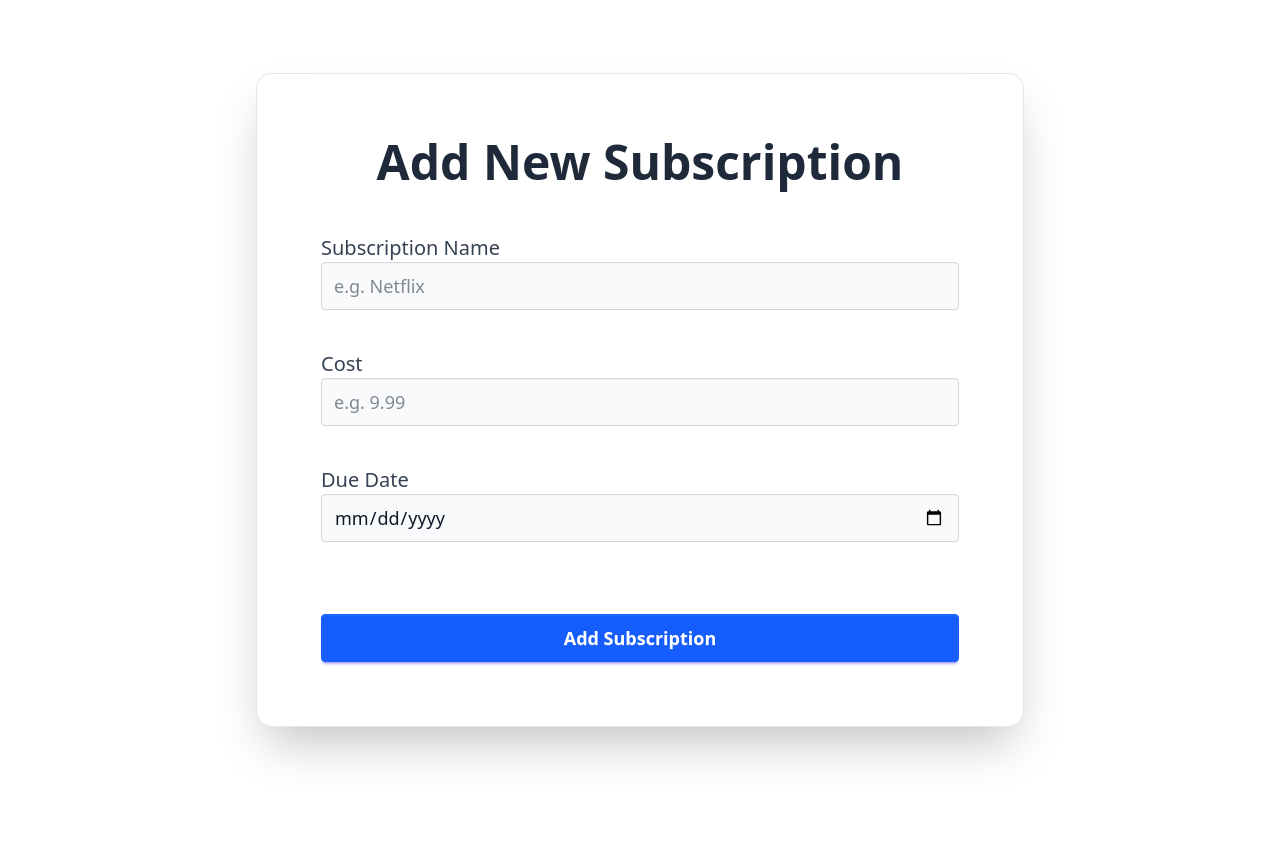
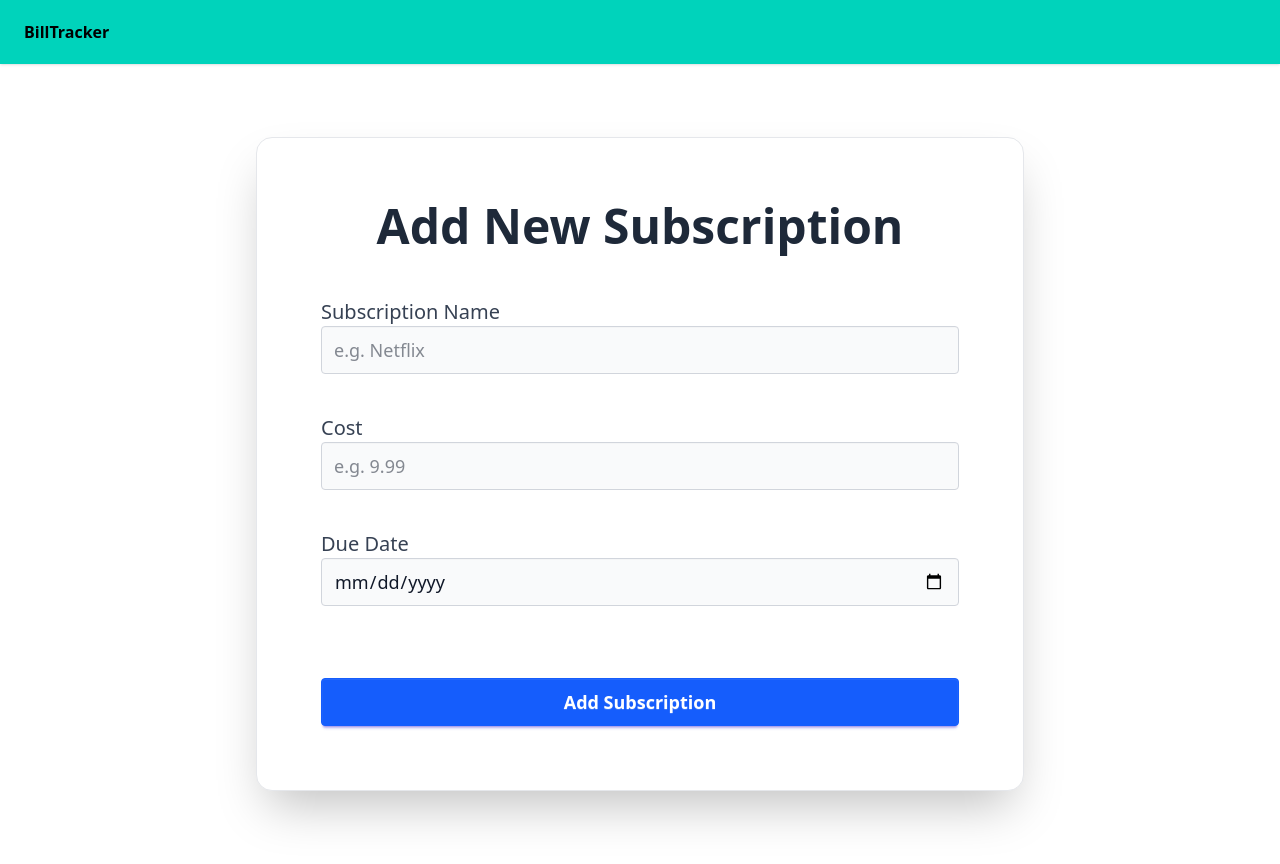
Before and after one commit to qredd121/bill_track, a Next.js app: page /add in a window 1280 px wide. Before the commit the page ends 800 px from the top, so only its background shows below. Built offline with nearby package versions, Linux system fonts and the light colour scheme.

Commit message:
added navbar to sub page

```diff
--- a/src/app/add/page.tsx
+++ b/src/app/add/page.tsx
@@ -1,5 +1,6 @@
 "use client";
 
+import Navbar from "@/components/Navbar";
 import React, { useState } from "react";
 
 export default function Add() {
@@ -10,6 +11,8 @@ export default function Add() {
   const handleSubmit = (e: React.FormEvent) => {};
 
   return (
+    <div>
+      <Navbar isAdd={true} />
       <div className="min-h-screen flex items-center justify-center bg-white">
         <div className="w-full max-w-3xl p-16 border border-gray-200 rounded-2xl shadow-2xl bg-white">
           <h2 className="text-5xl font-bold mb-12 text-center text-gray-800">
@@ -30,7 +33,9 @@ export default function Add() {
               />
             </label>
             <label className="form-control w-full">
-            <span className="label-text mb-2 text-xl text-gray-700">Cost</span>
+              <span className="label-text mb-2 text-xl text-gray-700">
+                Cost
+              </span>
               <input
                 type="number"
                 value={cost}
@@ -63,5 +68,6 @@ export default function Add() {
           </form>
         </div>
       </div>
+    </div>
   );
 }
--- a/src/components/Navbar.tsx
+++ b/src/components/Navbar.tsx
@@ -12,14 +12,14 @@ export default function Navbar({ className, isAdd }: NavbarProps) {
       className={className ? "navbar shadow-sm flex" : "navbar shadow-sm flex"}
     >
       <p className="text-black font-bold mr-10 pl-4">BillTracker</p>
-      isAdd ?? (
+      {!isAdd && (
         <Link
           href="/add"
           className="btn-outline btn-xs text-gray-400 hover:text-black cursor-pointer text-lg justify-end ml-auto"
         >
           <AddSVG className="mr-4 w-8 h-8" />
         </Link>
-      )
+      )}
     </div>
   );
 }
```
Lines whose indentation alone changed are shown as unchanged.
